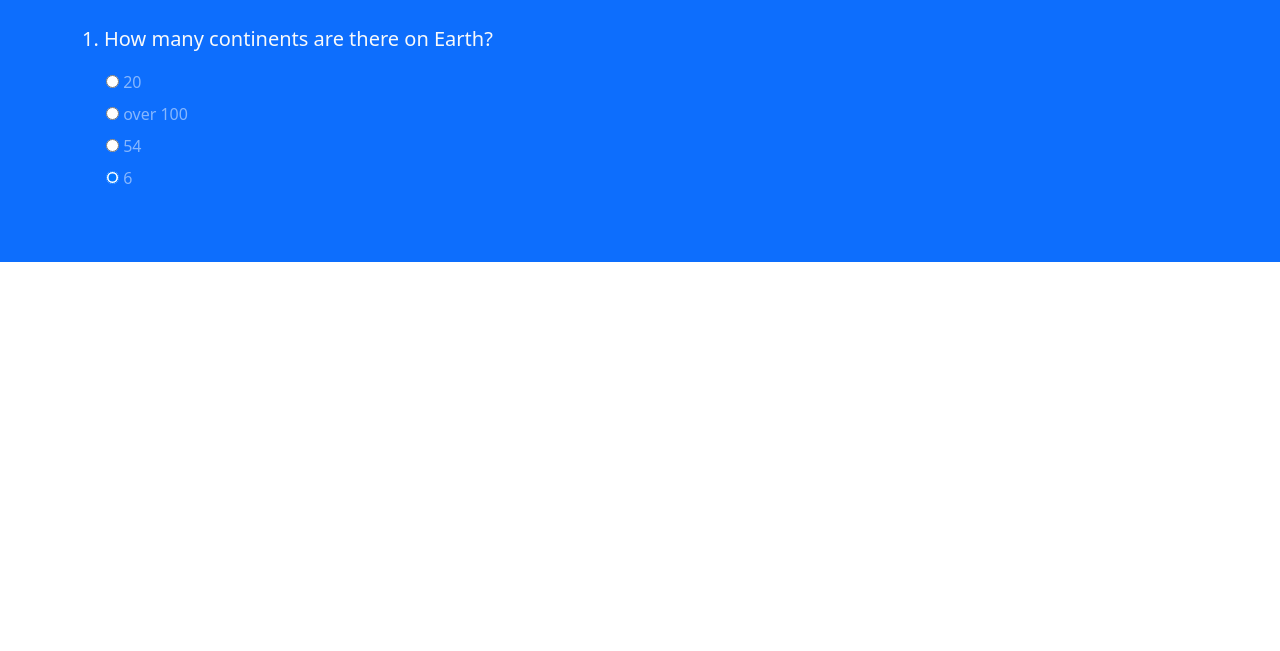
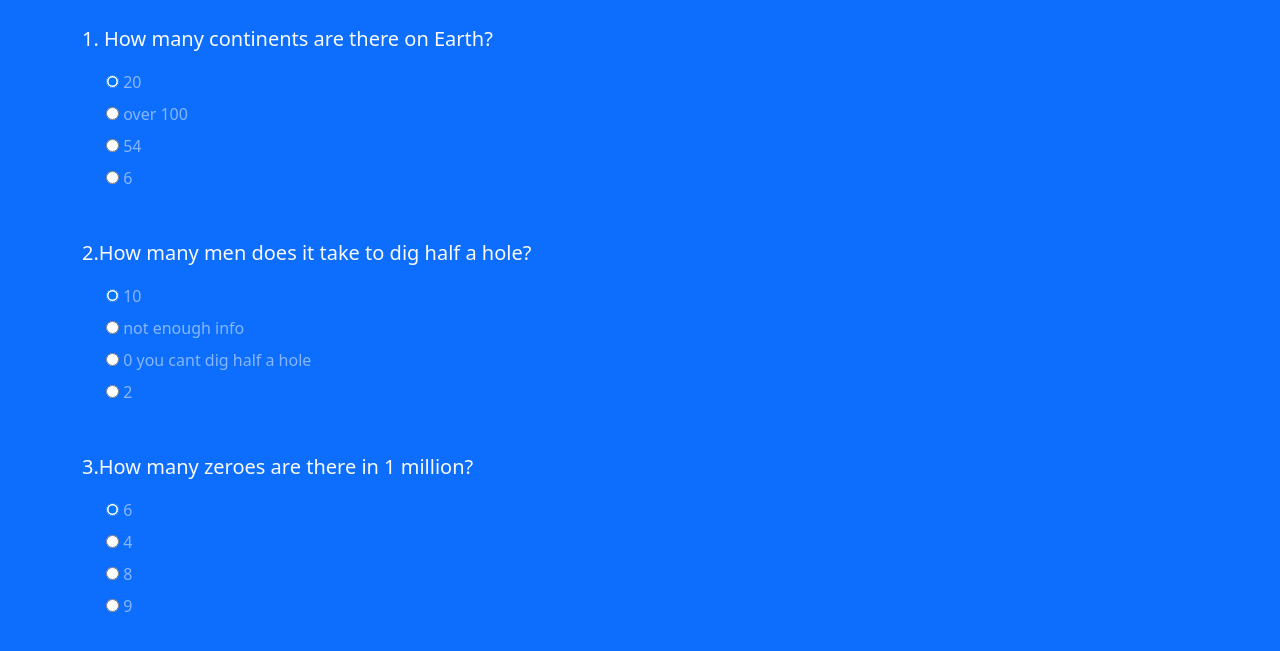
Before and after one commit to Moise-code/IQ-Testing, a website built with webpack: page src/index.html in a window 1280 px wide. Shown: the part 291-942 px from the top of the page. Before the commit the page ends 800 px from the top, so only its background shows below. Built offline with nearby package versions, Linux system fonts and the light colour scheme.

Commit message:
adding the second and third question in the quiz layout

```diff
--- a/src/index.html
+++ b/src/index.html
@@ -29,18 +29,57 @@
                     <label for="" class="form-check-label">20</label>
                 </div>
                 <div class="form-check my-2 text-white-50">
-                    <input type="radio" name="q1" value="B" checked>
+                    <input type="radio" name="q1" value="B">
                     <label for="" class="form-check-label">over 100</label>
                 </div>
                 <div class="form-check my-2 text-white-50">
-                    <input type="radio" name="q1" value="C" checked>
+                    <input type="radio" name="q1" value="C">
                     <label for="" class="form-check-label">54</label>
                 </div>
                 <div class="form-check my-2 text-white-50">
-                    <input type="radio" name="q1" value="D" checked>
+                    <input type="radio" name="q1" value="D">
                     <label for="" class="form-check-label">6</label>
                 </div>
             </div>
+            <div class="my-5">
+                <p class="lead font-weight-normal">2.How many men does it take to dig half a hole?</p>
+                <div class="form-check my-2 text-white-50">
+                    <input type="radio" name="q2" value="A" checked>
+                    <label for="" class="form-check-label">10</label>
+                </div>
+                <div class="form-check my-2 text-white-50">
+                    <input type="radio" name="q2" value="B">
+                    <label for="" class="form-check-label">not enough info</label>
+                </div>
+                <div class="form-check my-2 text-white-50">
+                    <input type="radio" name="q2" value="C">
+                    <label for="" class="form-check-label">0 you cant dig half a hole</label>
+                </div>
+                <div class="form-check my-2 text-white-50">
+                    <input type="radio" name="q2" value="D">
+                    <label for="" class="form-check-label">2</label>
+                </div>
+            </div>
+            <div class="my-5">
+                <p class="lead font-weight-normal">3.How many zeroes are there in 1 million?</p>
+                <div class="form-check my-2 text-white-50">
+                    <input type="radio" name="q3" value="A" checked>
+                    <label for="" class="form-check-label">6</label>
+                </div>
+                <div class="form-check my-2 text-white-50">
+                    <input type="radio" name="q3" value="B">
+                    <label for="" class="form-check-label">4</label>
+                </div>
+                <div class="form-check my-2 text-white-50">
+                    <input type="radio" name="q3" value="C">
+                    <label for="" class="form-check-label">8</label>
+                </div>
+                <div class="form-check my-2 text-white-50">
+                    <input type="radio" name="q3" value="D">
+                    <label for="" class="form-check-label">9</label>
+                </div>
+            </div>
+
         </form>
     </div>
  </div>
```
